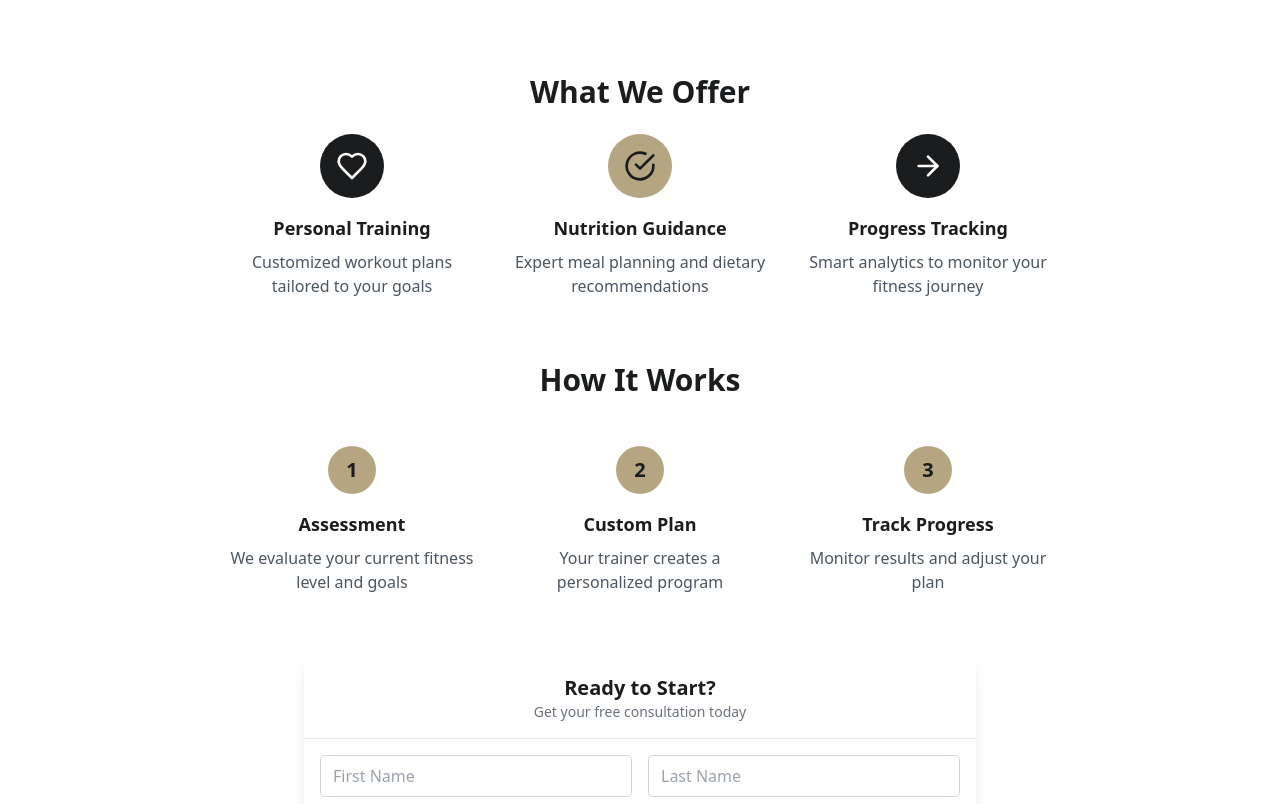
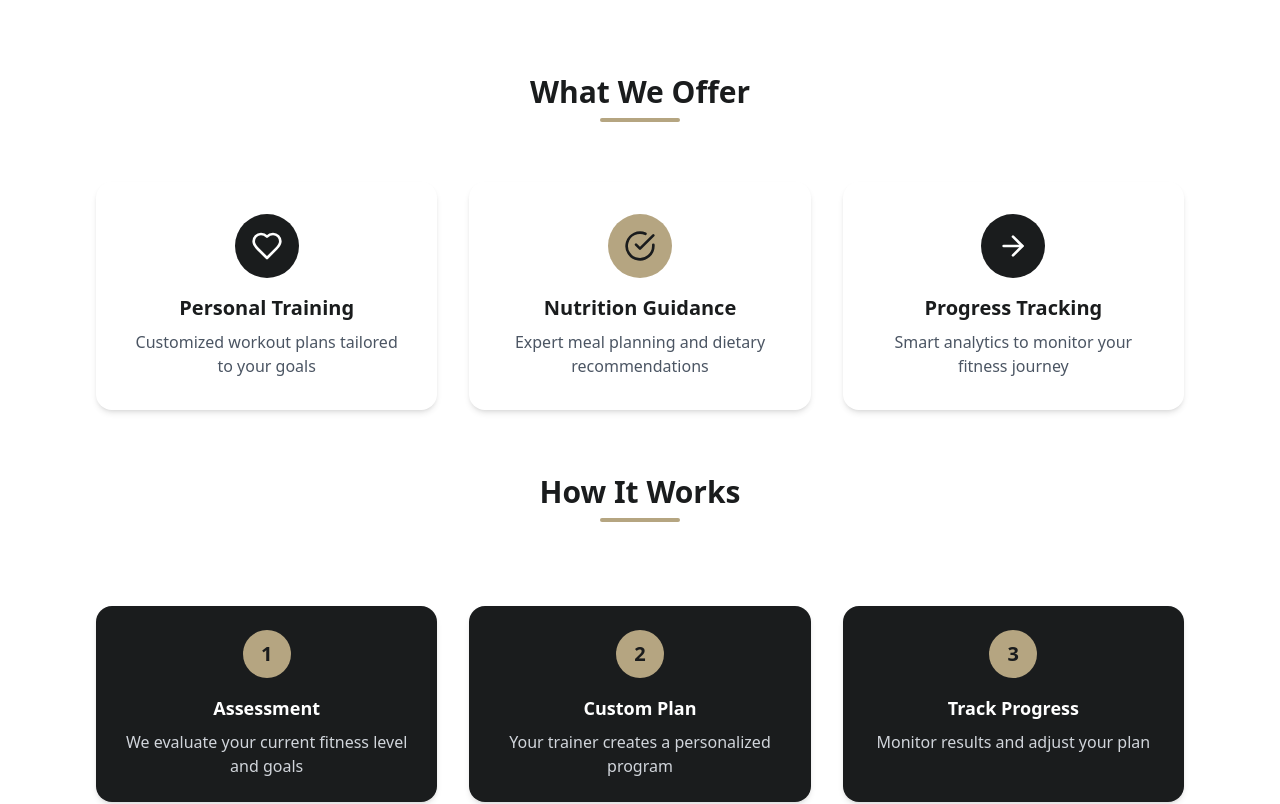
Before and after one commit to JocelynTPA/80health, a React (Create React App) app: page / in a window 1280 px wide. Shown: the part 620-1424 px from the top of the page. Built offline with nearby package versions, Linux system fonts and the light colour scheme.

Commit message:
Update App.jsx

```diff
--- a/src/App.jsx
+++ b/src/App.jsx
@@ -1,4 +1,3 @@
-
 import { Button } from './components/ui/button.jsx'
 import { Card, CardContent, CardDescription, CardHeader, CardTitle } from './components/ui/card.jsx'
 import { Input } from './components/ui/input.jsx'
@@ -6,7 +5,6 @@ import { Textarea } from './components/ui/textarea.jsx'
 import { Heart, ArrowRight, CheckCircle } from 'lucide-react'
 import logo from './assets/80health-logo.png'
 import heroFitness from './assets/hero-fitness.jpg'
-
 
 function App() {
   return (
@@ -38,44 +36,46 @@ function App() {
           <p className="text-xl mb-8 text-gray-200 max-w-2xl">
             Premium personal fitness coaching that combines expert guidance with smart technology.
           </p>
+          <div className="flex justify-center">
             <Button className="bg-gold text-charcoal hover:bg-white hover:text-charcoal px-6 py-2 rounded-md flex items-center gap-2 text-base font-medium">
-      Start Your Journey
+              <span>Start Your Journey</span>
               <ArrowRight className="h-5 w-5" />
             </Button>
+          </div>
         </div>
       </section>
 
       {/* Main Content */}
       <section className="py-20">
-        <div className="max-w-4xl mx-auto px-4 sm:px-6 lg:px-8">
+        <div className="max-w-6xl mx-auto px-4 sm:px-6 lg:px-8">
 
           {/* What We Offer */}
           <div className="text-center mb-16">
-            <h2 className="text-3xl font-bold text-charcoal mb-6">
+            <h2 className="text-3xl font-bold text-charcoal mb-6 relative inline-block after:content-[''] after:absolute after:w-20 after:h-1 after:bg-gold after:rounded-full after:left-1/2 after:-translate-x-1/2 after:-bottom-3">
               What We Offer
             </h2>
-            <div className="grid grid-cols-1 md:grid-cols-3 gap-8">
-              <div className="text-center">
+            <div className="grid grid-cols-1 md:grid-cols-3 gap-8 mt-12">
+              <div className="bg-light rounded-2xl p-8 shadow-md hover:shadow-xl transition-all">
                 <div className="w-16 h-16 bg-charcoal rounded-full flex items-center justify-center mx-auto mb-4">
                   <Heart className="h-8 w-8 text-white" />
                 </div>
-                <h3 className="text-lg font-semibold text-charcoal mb-2">Personal Training</h3>
+                <h3 className="text-xl font-semibold text-charcoal mb-2">Personal Training</h3>
                 <p className="text-gray-600">Customized workout plans tailored to your goals</p>
               </div>
 
-              <div className="text-center">
+              <div className="bg-light rounded-2xl p-8 shadow-md hover:shadow-xl transition-all">
                 <div className="w-16 h-16 bg-gold rounded-full flex items-center justify-center mx-auto mb-4">
                   <CheckCircle className="h-8 w-8 text-charcoal" />
                 </div>
-                <h3 className="text-lg font-semibold text-charcoal mb-2">Nutrition Guidance</h3>
+                <h3 className="text-xl font-semibold text-charcoal mb-2">Nutrition Guidance</h3>
                 <p className="text-gray-600">Expert meal planning and dietary recommendations</p>
               </div>
 
-              <div className="text-center">
+              <div className="bg-light rounded-2xl p-8 shadow-md hover:shadow-xl transition-all">
                 <div className="w-16 h-16 bg-charcoal rounded-full flex items-center justify-center mx-auto mb-4">
                   <ArrowRight className="h-8 w-8 text-white" />
                 </div>
-                <h3 className="text-lg font-semibold text-charcoal mb-2">Progress Tracking</h3>
+                <h3 className="text-xl font-semibold text-charcoal mb-2">Progress Tracking</h3>
                 <p className="text-gray-600">Smart analytics to monitor your fitness journey</p>
               </div>
             </div>
@@ -83,33 +83,25 @@ function App() {
 
           {/* How It Works */}
           <div className="text-center mb-16">
-            <h2 className="text-3xl font-bold text-charcoal mb-12">
+            <h2 className="text-3xl font-bold text-charcoal mb-12 relative inline-block after:content-[''] after:absolute after:w-20 after:h-1 after:bg-gold after:rounded-full after:left-1/2 after:-translate-x-1/2 after:-bottom-3">
               How It Works
             </h2>
-            <div className="grid grid-cols-1 md:grid-cols-3 gap-8">
-              <div className="text-center">
+            <div className="grid grid-cols-1 md:grid-cols-3 gap-8 mt-12">
+              {[1, 2, 3].map((step, i) => (
+                <div key={step} className="bg-charcoal text-white p-6 rounded-2xl shadow-md hover:shadow-lg transition-all">
                   <div className="w-12 h-12 bg-gold rounded-full flex items-center justify-center mx-auto mb-4">
-                  <span className="text-xl font-bold text-charcoal">1</span>
+                    <span className="text-xl font-bold text-charcoal">{step}</span>
                   </div>
-                <h3 className="text-lg font-semibold text-charcoal mb-2">Assessment</h3>
-                <p className="text-gray-600">We evaluate your current fitness level and goals</p>
+                  <h3 className="text-lg font-semibold mb-2">
+                    {step === 1 ? 'Assessment' : step === 2 ? 'Custom Plan' : 'Track Progress'}
+                  </h3>
+                  <p className="text-gray-300">
+                    {step === 1 && 'We evaluate your current fitness level and goals'}
+                    {step === 2 && 'Your trainer creates a personalized program'}
+                    {step === 3 && 'Monitor results and adjust your plan'}
+                  </p>
                 </div>
-
-              <div className="text-center">
-                <div className="w-12 h-12 bg-gold rounded-full flex items-center justify-center mx-auto mb-4">
-                  <span className="text-xl font-bold text-charcoal">2</span>
-                </div>
-                <h3 className="text-lg font-semibold text-charcoal mb-2">Custom Plan</h3>
-                <p className="text-gray-600">Your trainer creates a personalized program</p>
-              </div>
-
-              <div className="text-center">
-                <div className="w-12 h-12 bg-gold rounded-full flex items-center justify-center mx-auto mb-4">
-                  <span className="text-xl font-bold text-charcoal">3</span>
-                </div>
-                <h3 className="text-lg font-semibold text-charcoal mb-2">Track Progress</h3>
-                <p className="text-gray-600">Monitor results and adjust your plan</p>
-              </div>
+              ))}
             </div>
           </div>
 
```
Lines whose indentation alone changed are shown as unchanged.
